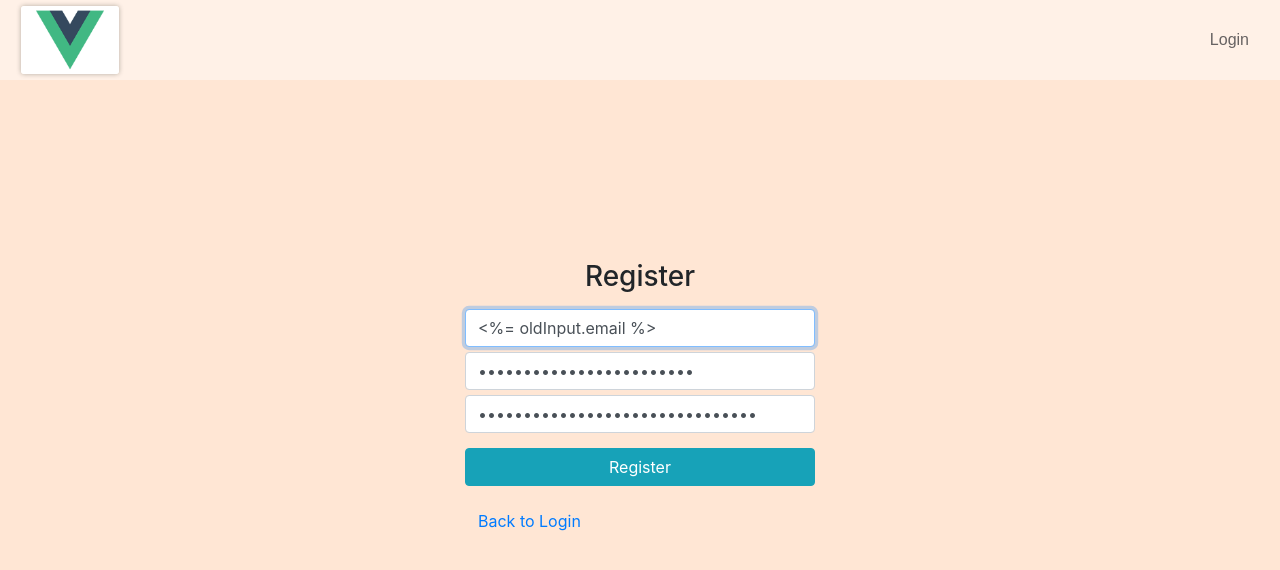
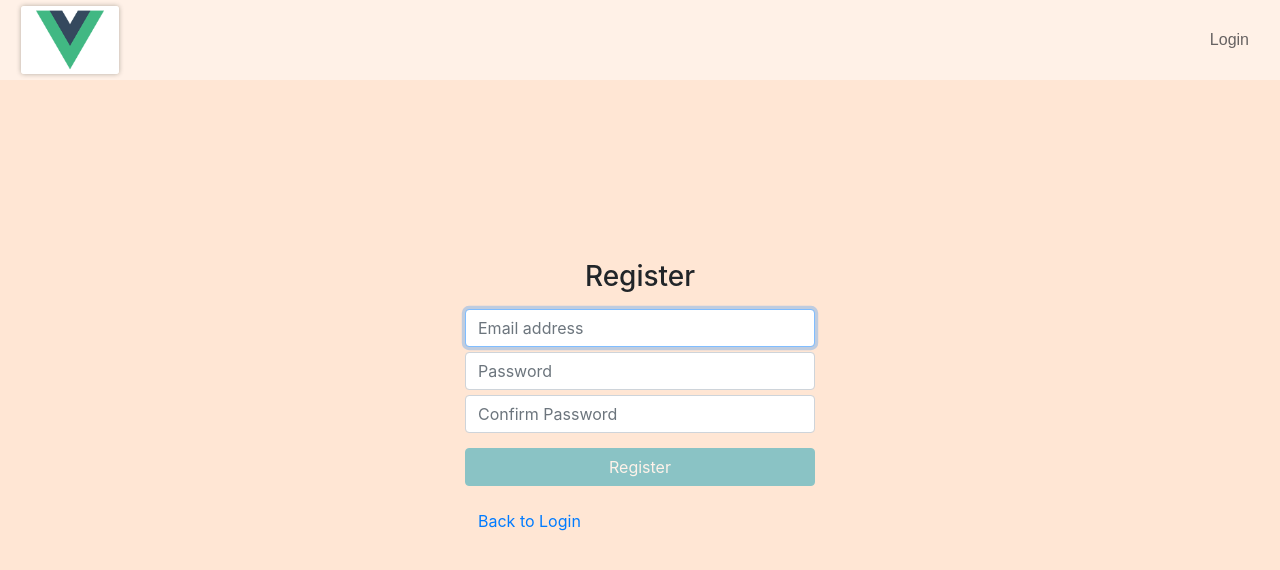
Before and after one commit to alansarluv/superkid-client, a Vue app: page /signup in a window 1280 px wide. Shown: the top 570 px of the page. Built offline with nearby package versions, Linux system fonts and the light colour scheme.

Commit message:
Create function signup / register

```diff
--- a/src/App.vue
+++ b/src/App.vue
@@ -95,6 +95,11 @@
   }
 
   .card { height: 100%; }
+  .btn-disabled {
+    opacity: .5;
+    cursor: not-allowed;
+    pointer-events: none;
+  }
 
   hr.separator {border-top-width: 10px; border-style: dotted;}
   .tc { text-align : center; }
--- a/src/components/atec/Report.vue
+++ b/src/components/atec/Report.vue
@@ -103,6 +103,7 @@
     },
     created() {
       const token = this.$store.getters.token;
+      const user = this.$store.getters.user;
       const config = {
         headers: {
           'Authorization': `Bearer ${token}`,
@@ -110,7 +111,7 @@
           'Content-Type': 'application/x-www-form-urlencoded',
         },
         params: {
-          userId: '5e2422cdb491d611b65e4d1f'
+          userId: user._id
         }
       }
       axios
--- a/src/components/auth/Signup.vue
+++ b/src/components/auth/Signup.vue
@@ -2,14 +2,14 @@
   <div class="container">
     <div class="row min100vh align-items-center justify-content-md-center">
       <div class="col col-md-6 col-lg-4">
-        <form action="/signup" class="form-center is-register-form" method="POST">
+        <form @submit.prevent="onSubmit" class="form-center is-register-form">
           <h3 class="mb15 text-center">Register</h3>
           <input
             class="form-control mb5 <%= validationErrors.find(e => e.param === 'email') ? 'is-invalid' : '' %>"
             type="email"
             name="email"
             placeholder="Email address"
-            value="<%= oldInput.email %>"
+            v-model="email"
             required autofocus>
           <input
             id="password"
@@ -17,7 +17,7 @@
             type="password"
             name="password"
             placeholder="Password"
-            value="<%= oldInput.password %>"
+            v-model="password"
             required>
           <input
             id="confirmPassword"
@@ -25,13 +25,35 @@
             type="password"
             name="confirmPassword"
             placeholder="Confirm Password"
-            value="<%= oldInput.confirmPassword %>"
+            v-model="confirmPassword"
             required>
           <input type="hidden" name="_csrf" value="<%= csrfToken %>">
-          <button class="btn btn-info btn-block" type="submit">Register</button>
+          <button class="btn btn-info btn-block" :class="{'btn-disabled': (password !== confirmPassword || password.length === 0)}" type="submit">Register</button>
           <router-link class="btn btn-link mt-3 goto-login" to="/login">Back to Login</router-link>
         </form>
       </div>
     </div>
   </div>
 </template>
+<script>
+  export default {
+    data (){
+      return {
+        email: '',
+        password: '',
+        confirmPassword: ''
+      }
+    },
+    methods: {
+      onSubmit () {
+        if (this.password.length > 0 && this.password === this.confirmPassword) {
+          const formData = {
+            email: this.email,
+            password: this.password
+          }
+          this.$store.dispatch('signup', formData);
+        }
+      }
+    }
+  }
+</script>
--- a/src/store.js
+++ b/src/store.js
@@ -22,14 +22,26 @@ export default new Vuex.Store({
     }
   },
   actions: {
-    login ({commit}, authData) {  // eslint-disable-line no-unused-vars
+    signup ({commit}, authData) {  // eslint-disable-line no-unused-vars
+      axios
+        .post('/register', {
+          email: authData.email,
+          password: authData.password
+        })
+        .then(res => {
+          if (res.status) {
+            window.location = '/login';
+          }
+        })
+        .catch(error => console.log(error)) // eslint-disable-line no-console
+    },
+    login ({commit}, authData) {
       axios
         .post('/login', {
           email: authData.email,
           password: authData.password
         })
         .then(res => {
-          console.log("test:", res) // eslint-disable-line no-console
           commit('authUser', {
             token: res.data.token,
             userId: res.data.user._id,
```
